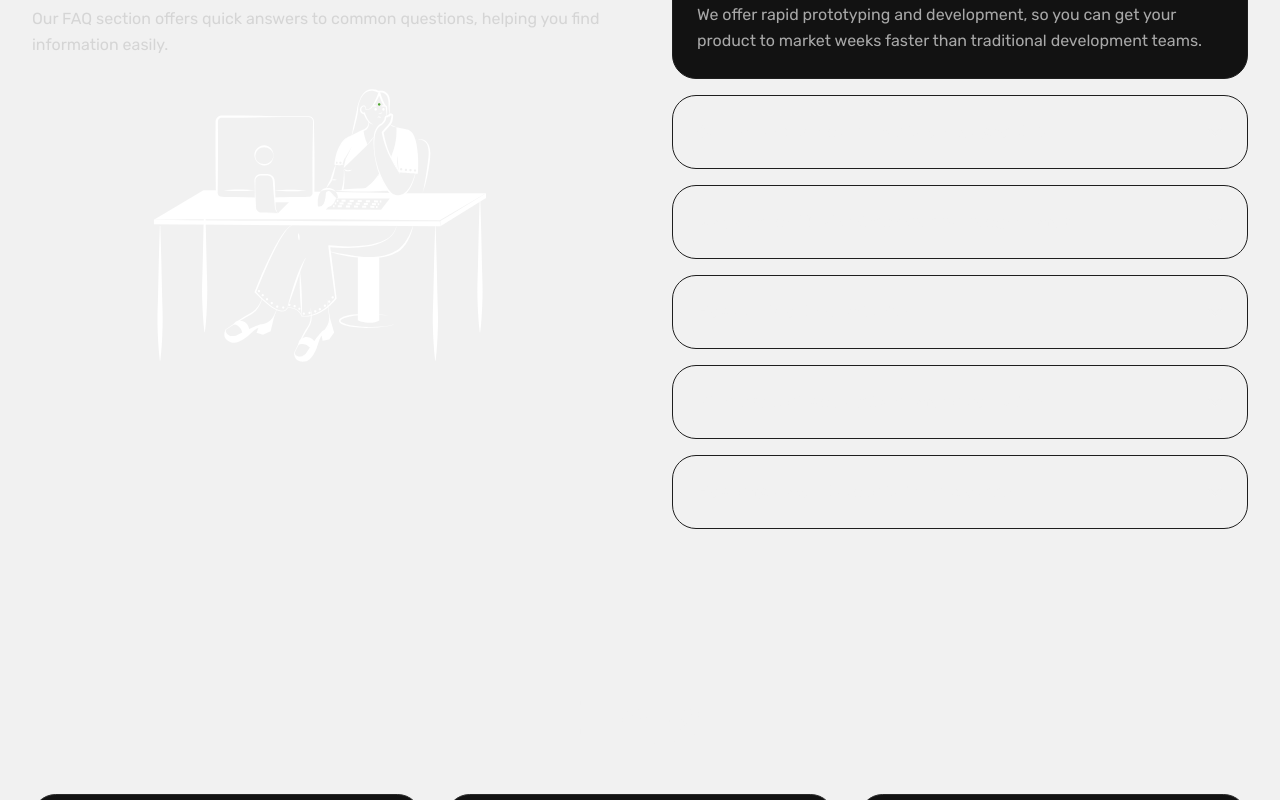
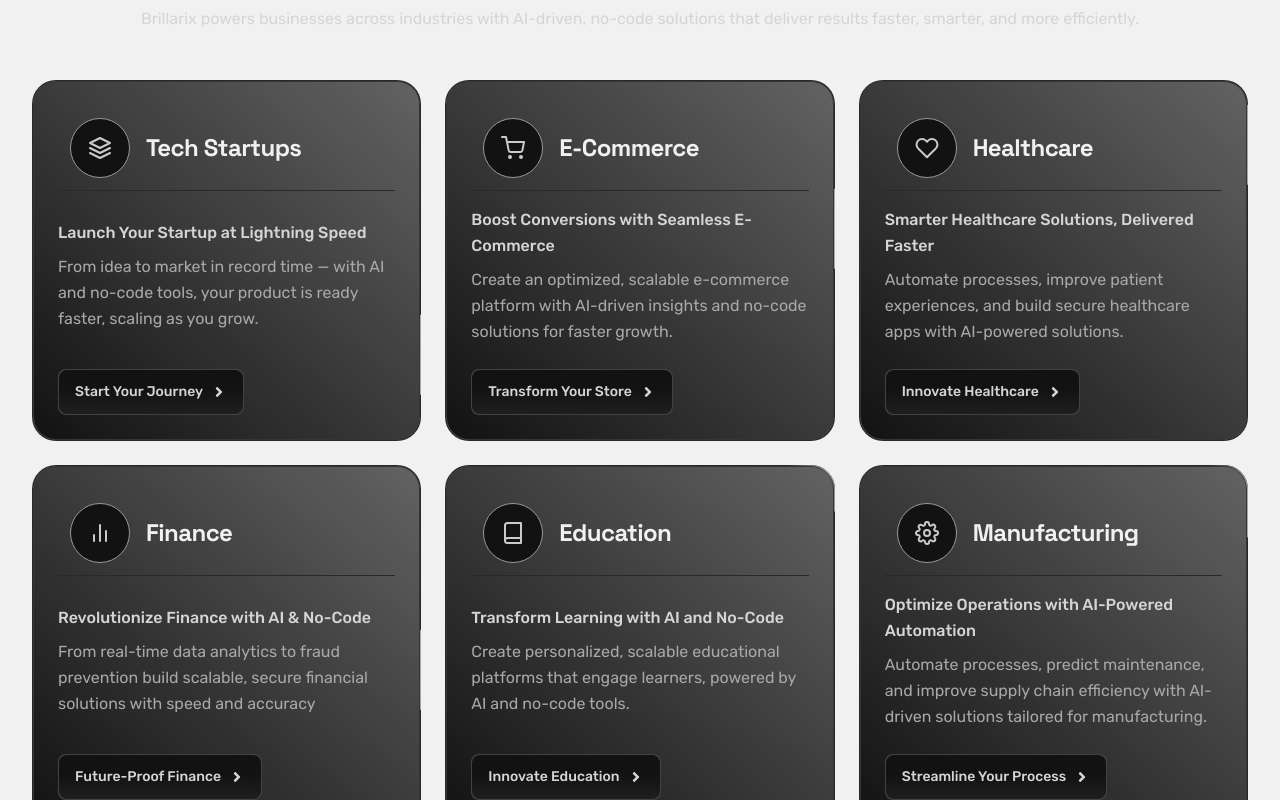
Before and after one commit to team-brillarix/brillarix-website, a Next.js app: page / in a window 1280 px wide. Shown: the part 6960-7760 px from the top of the page. Built offline with nearby package versions, Linux system fonts and the light colour scheme; no server answers.

Commit message:
Added Industry Expertise Component

```diff
--- a/src/app/page.tsx
+++ b/src/app/page.tsx
@@ -5,6 +5,7 @@
 import OurProcess from '@/components/OurProcess/OurProcess';
 import FAQ from '@/components/FAQ/FAQ';
 import InnovativeSolutions from '@/components/InnovativeSolutions';
+import IndustryExpertise from '@/components/IndustryExpertise';
 import Blogs from '@/components/Blogs/Blogs';
 import ContactUs from '@/components/ContactUs';
 
@@ -17,6 +18,7 @@
       <InnovativeSolutions />
       <TechStack />
       <OurProcess />
+      <IndustryExpertise />
       <FAQ />
       <Blogs />
       <ContactUs />
--- /dev/null
+++ b/src/components/IndustryExpertise.tsx
@@ -0,0 +1,76 @@
+"use client";
+
+import { Section } from '@/components/ui/Section';
+import { Heading } from '@/components/ui/Heading';
+import { Button } from '@/components/ui/Button';
+import { MovingBorderContainer } from '@/components/ui/MovingBorder';
+import { industries } from '@/constants/industries';
+import { FaAngleRight } from 'react-icons/fa';
+
+export default function IndustryExpertise() {
+    const borderDurations = [16000, 20000, 24000, 18000, 28000, 26000];
+
+    return (
+        <Section
+            title="Industry Expertise Tailored Solutions for Every Sector"
+            subtitle="Brillarix powers businesses across industries with AI-driven, no-code solutions that deliver results faster, smarter, and more efficiently."
+        >
+            {/* Industry Cards Grid */}
+            <div className="grid grid-cols-1 md:grid-cols-2 lg:grid-cols-3 gap-6">
+                {industries.map((industry, index) => {
+                    const IconComponent = industry.icon;
+                    return (
+                        <MovingBorderContainer
+                            key={industry.id}
+                            borderRadius="1.5rem"
+                            duration={borderDurations[index]}
+                            innerClassName="bg-surface-gradient p-6 flex flex-col gap-4 justify-between"
+                        >
+                            {/* Header */}
+                            <div className='flex p-3 gap-4 border-b border-gray-dark-3 items-center'>
+                                {/* Icon */}
+                                <div className="w-12 h-12 md:w-15 md:h-15 flex items-center justify-center bg-gray-dark-1 rounded-full border border-gray-dark-9 shrink-0">
+                                    <IconComponent className="w-6 h-6" />
+                                </div>
+
+                                {/* Title */}
+                                <Heading
+                                    variant="h5"
+                                    align="left"
+                                    className="whitespace-nowrap overflow-hidden text-ellipsis flex-1 min-w-0"
+                                >
+                                    {industry.title}
+                                </Heading>
+                            </div>
+
+                            {/* Body */}
+                            <div className='flex flex-col gap-2'>
+                                {/* Headline */}
+                                <p className="text-sm md:text-base text-gray-light-3 leading-relaxed flex-1 font-medium">
+                                    {industry.headline}
+                                </p>
+
+                                {/* Description */}
+                                <p className="text-sm md:text-base text-gray-light-5 leading-relaxed flex-1">
+                                    {industry.description}
+                                </p>
+                            </div>
+
+                            {/* Action Button */}
+                            <div className="pt-2">
+                                <Button
+                                    variant="secondary"
+                                    href="/get-quote"
+                                    className="w-fit"
+                                    rightImage={<FaAngleRight size={16} />}
+                                >
+                                    {industry.buttonText}
+                                </Button>
+                            </div>
+                        </MovingBorderContainer>
+                    );
+                })}
+            </div>
+        </Section>
+    );
+}
--- /dev/null
+++ b/src/constants/industries.ts
@@ -0,0 +1,61 @@
+import { FiLayers, FiShoppingCart, FiHeart, FiBarChart2, FiBook, FiSettings } from 'react-icons/fi';
+
+export interface Industry {
+  id: string;
+  title: string;
+  headline: string;
+  description: string;
+  buttonText: string;
+  icon: React.ComponentType<{ className?: string }>;
+}
+
+export const industries: Industry[] = [
+  {
+    id: 'tech-startups',
+    title: 'Tech Startups',
+    headline: 'Launch Your Startup at Lightning Speed',
+    description: 'From idea to market in record time — with AI and no-code tools, your product is ready faster, scaling as you grow.',
+    buttonText: 'Start Your Journey',
+    icon: FiLayers,
+  },
+  {
+    id: 'ecommerce',
+    title: 'E-Commerce',
+    headline: 'Boost Conversions with Seamless E-Commerce',
+    description: 'Create an optimized, scalable e-commerce platform with AI-driven insights and no-code solutions for faster growth.',
+    buttonText: 'Transform Your Store',
+    icon: FiShoppingCart,
+  },
+  {
+    id: 'healthcare',
+    title: 'Healthcare',
+    headline: 'Smarter Healthcare Solutions, Delivered Faster',
+    description: 'Automate processes, improve patient experiences, and build secure healthcare apps with AI-powered solutions.',
+    buttonText: 'Innovate Healthcare',
+    icon: FiHeart,
+  },
+  {
+    id: 'finance',
+    title: 'Finance',
+    headline: 'Revolutionize Finance with AI & No-Code',
+    description: 'From real-time data analytics to fraud prevention build scalable, secure financial solutions with speed and accuracy',
+    buttonText: 'Future-Proof Finance',
+    icon: FiBarChart2,
+  },
+  {
+    id: 'education',
+    title: 'Education',
+    headline: 'Transform Learning with AI and No-Code',
+    description: 'Create personalized, scalable educational platforms that engage learners, powered by AI and no-code tools.',
+    buttonText: 'Innovate Education',
+    icon: FiBook,
+  },
+  {
+    id: 'manufacturing',
+    title: 'Manufacturing',
+    headline: 'Optimize Operations with AI-Powered Automation',
+    description: 'Automate processes, predict maintenance, and improve supply chain efficiency with AI-driven solutions tailored for manufacturing.',
+    buttonText: 'Streamline Your Process',
+    icon: FiSettings,
+  },
+];
```
